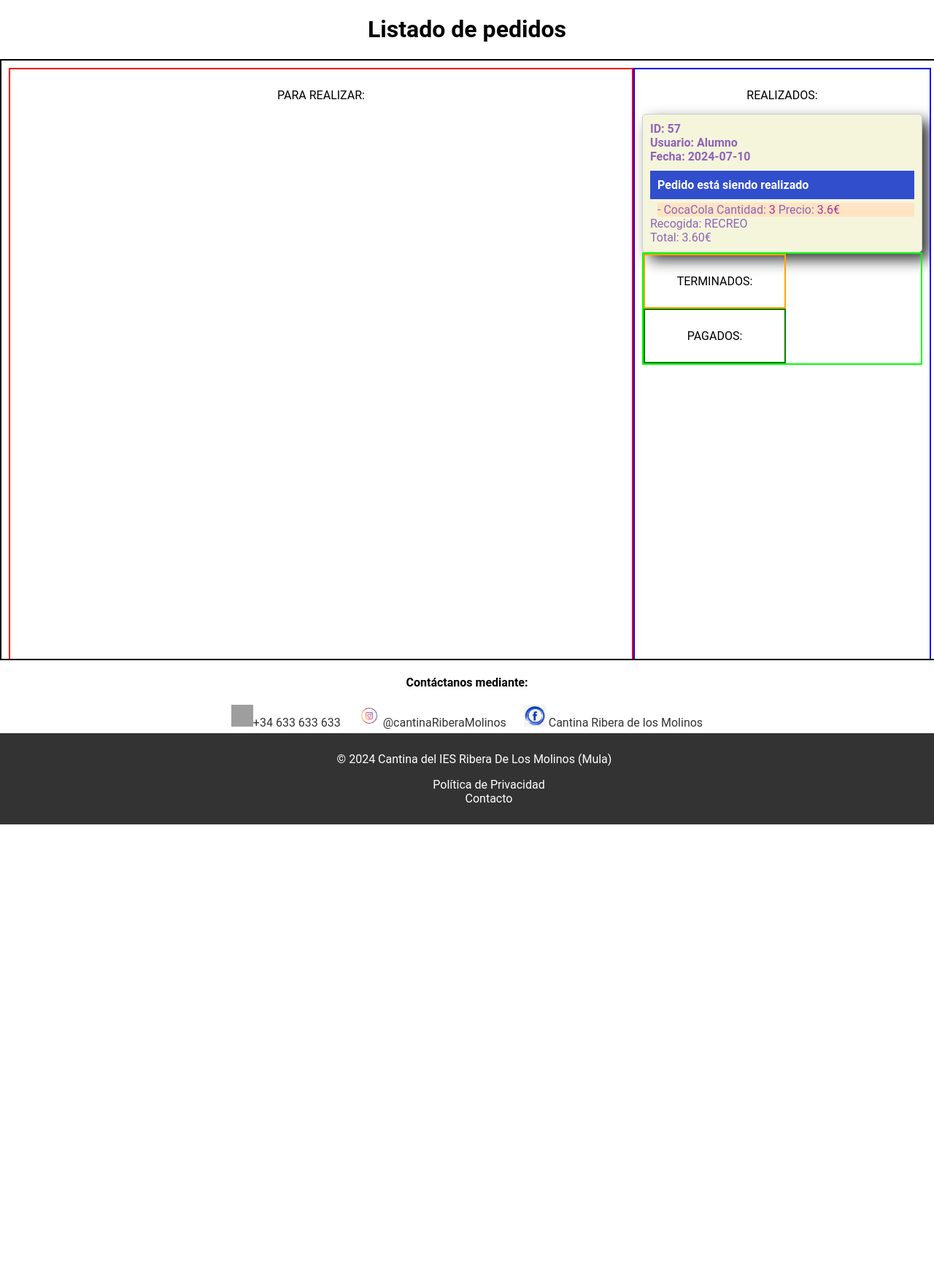
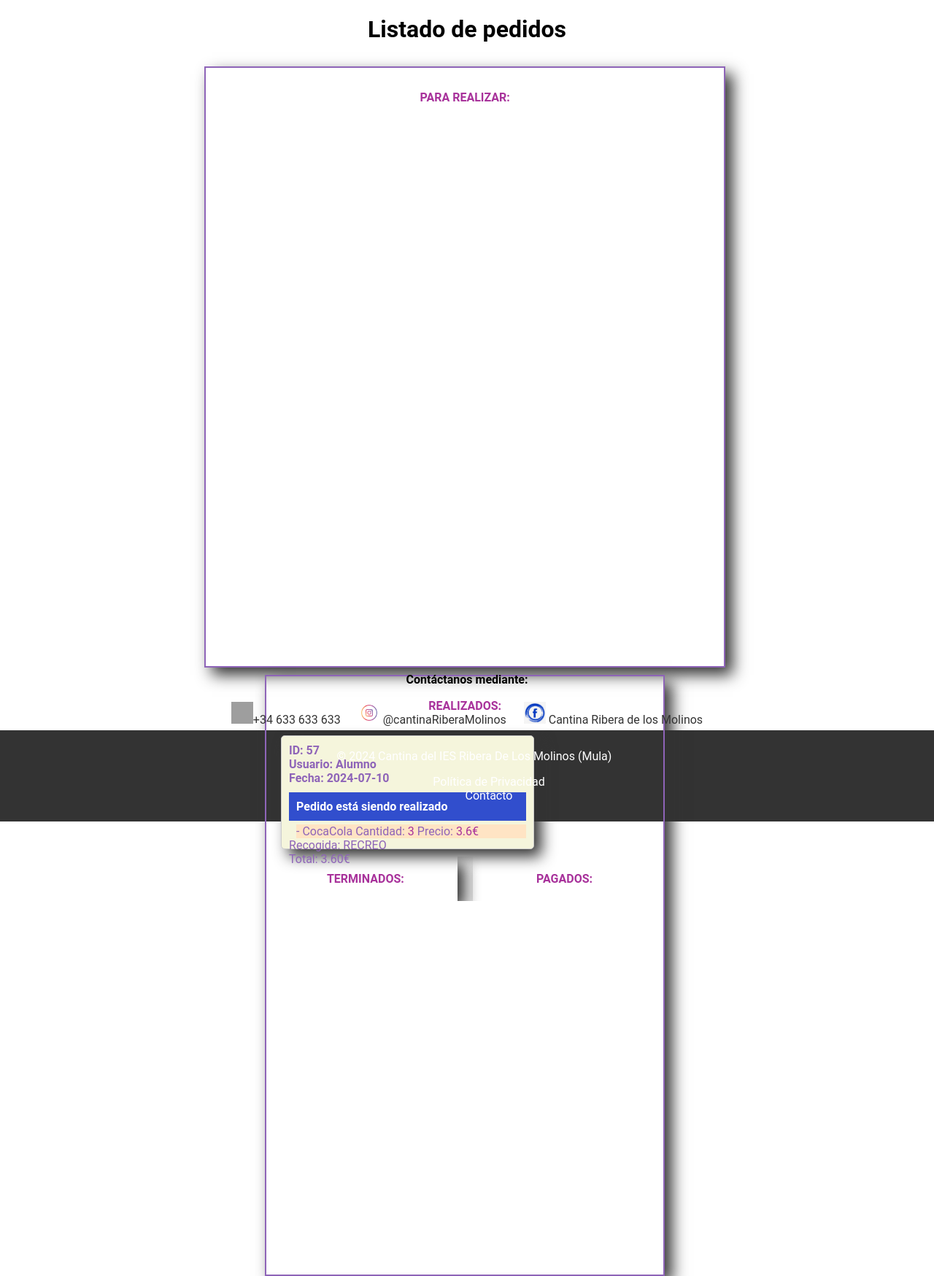
Before and after one commit to CristobalEspinosa/TFG-OCTUBRE, a PHP site: page /trabajador/pedidos.php in a window 1280 px wide. Shown: the part 70-1819 px from the top of the page at 73% size. Before the commit the page ends 1200 px from the top, so only its background shows below. Run offline with PHP 8.4, Linux system fonts and the light colour scheme; data comes from the database, SQL or seed files in the repository; grey boxes are pictures that could not be loaded.

Commit message:
Fin diseño pedidos.php

```diff
--- a/TFG-main/TFG/CSS/pedidos.css
+++ b/TFG-main/TFG/CSS/pedidos.css
@@ -1,5 +1,4 @@
 body {
-    width:100%;
     font-family: 'Roboto', sans-serif;
     margin: 0 auto;
 }
@@ -7,60 +6,55 @@ body {
     font-family: 'Roboto', sans-serif;
 }
 .contenedor-principal {
-    width: 100%;
+    width: 98%;
     gap: 10px;
     justify-content: center;
     padding: 10px;
-    overflow-y: auto;
-    border: solid 2px black;
     height: 100vh; /* Altura completa de la ventana */
+    display: flex;
+    flex-wrap: wrap; /* Permite que las tarjetas se ajusten en varias filas */
 }
 
 .izquierda {
     float: left;
-    border: solid 2px red;
+    border: solid 2px #8e64b8;
     padding: 10px;
     overflow-y: auto;
-    width: 65%; /* Ajusta el ancho relativo */
+    width: 55%; /* Ajusta el ancho relativo */
     height: 100%;
+    box-shadow: 10px 10px 20px #333;
 }
 
 .derecha {
     float: left;
-    border: solid 2px blue;
+    border: solid 2px #8e64b8;
     padding: 10px;
     overflow-y: auto;
-    width: 30%; /* Ajusta el ancho relativo */
+    width: 41.8%;
     height: 100%;
+    box-shadow: 10px 10px 20px #333;
+    display: flex;
+    flex-direction: column;
 }
 
 .abajo {
-    border: solid 2px orange;
     overflow-y: auto;
-    border: solid 2px lime;
+    display: flex;
+    flex-direction: row;
+    justify-content: space-between;
 }
 
-.abajo-izquierda {
-    float: left;
-    border: solid 2px orange;
-    padding: 10px;
-    overflow-y: auto;
-    width: 45%; /* Ajusta el ancho relativo */
+.abajo-izquierda, .abajo-derecha {
+    float: none; /* Elimina el float */
+    width: 48%; /* Ajusta el ancho relativo */
+    box-shadow: 10px 10px 20px #333;
 }
 
-.abajo-derecha {
-    float: left;
-    border: solid 2px green;
-    padding: 10px;
-    overflow-y: auto;
-    width: 45%; /* Ajusta el ancho relativo */
-}
-
-p{
+.dentroCards{
     font-family: 'Roboto', sans-serif;
     text-align: center;
+    color:#a8329b;
 }
-
 
 .card {
     border: 1px solid #ccc;
@@ -69,8 +63,16 @@ p{
     background-color: beige;
     color: #8e64b8;
     box-shadow: 10px 10px 20px #333;
+    width: 325px; /* Ancho estático */
+    height: calc(100vh / 6); /* Altura calculada */
+    margin: 10px; /* Espacio entre las tarjetas */
+    float: left;
+    display: flex;
+    flex-direction: column;
+    justify-content: space-between;
+}
 
-}
+
 .card:hover {
     box-shadow: 0 5px 15px rgba(0, 0, 0, 0.5);
     transform: scale(1.03);
--- a/TFG-main/TFG/db/bd.inc.php
+++ b/TFG-main/TFG/db/bd.inc.php
@@ -164,7 +164,7 @@ function marcarComoNoFinalizado($idPedido) {
 
 function marcarComoNoPagado($idPedido) {
     $conexion = conectar();
-    $sql = $conexion->prepare("UPDATE pedido SET pagado=0 WHERE idPedido=:idPedido");
+    $sql = $conexion->prepare("UPDATE pedido SET pagado=0 , realizado=1 WHERE idPedido=:idPedido");
     $sql->bindParam(':idPedido', $idPedido);
     $sql->execute();
 }
--- a/TFG-main/TFG/trabajador/pedidos.php
+++ b/TFG-main/TFG/trabajador/pedidos.php
@@ -25,7 +25,7 @@ if (isset($_GET['realizado'])) {
 // Obtener todos los IDs de pedido
     echo "<div class='contenedor-principal'>";
             echo  "<div class='izquierda'>";
-            echo "<p>PARA REALIZAR:</p>";
+            echo "<h4 class='dentroCards'>PARA REALIZAR:</h4>";
             $pedidos = obtenerIdsPedidoFinalizados();
             foreach ($pedidos as $idPedido) {
                 // Obtener los detalles del pedido
@@ -94,7 +94,8 @@ if (isset($_GET['realizado'])) {
             }
             echo "</div>";
             echo "<div class='derecha'>";
-            echo "<p>REALIZADOS:</p>";
+                echo "<div class='siendoRealizadoss'>";
+                echo "<h4 class='dentroCards'>REALIZADOS:</h4>";
                 $pedidos = obtenerIdsPedidosiendoRealizados();
                 foreach ($pedidos as $idPedido) {
                     // Obtener los detalles del pedido
@@ -158,13 +159,14 @@ if (isset($_GET['realizado'])) {
                     if ($detallesPedido['pagado'] == 1) {
                         echo "<div class='pagado'>Pedido Pagado</div>";
                     }
+
                  echo "</div>";
                 echo "</div>";
                 }
-
+                echo "</div>";
             echo "<div class='abajo'>";
                 echo "<div class='abajo-izquierda'>";
-                echo "<p>TERMINADOS:</p>";
+                echo "<h4 class='dentroCards'>TERMINADOS:</h4>";
                      $pedidos = obtenerIdsPedidoRealizado();
             foreach ($pedidos as $idPedido) {
                 // Obtener los detalles del pedido
@@ -233,7 +235,7 @@ if (isset($_GET['realizado'])) {
             }
                 echo "</div>";
                 echo "<div class='abajo-derecha'>";
-                echo "<p>PAGADOS:</p>";
+                echo "<h4 class='dentroCards'>PAGADOS:</h4>";
                     $pedidos = obtenerIdsPedidoPagado();
                 foreach ($pedidos as $idPedido) {
                     // Obtener los detalles del pedido
--- a/TFG-main/ideas.txt
+++ b/TFG-main/ideas.txt
@@ -14,7 +14,7 @@
 -Cambiar pedidos.php para que solo se muestren los pedidos los cuales esten finalizados      HECHOOOO
 -Añadir decoraciones en 3d      HECHOOOO
 -Añadir que en las paginas 3d no haga falta que se cargen las imagenes 3d para poder seguir
--Cambiar el diseño de pedidos.php, hacer 3 cuadrados/columnas en los que dividir los pedidos segun su estado
+-Cambiar el diseño de pedidos.php, hacer 3 cuadrados/columnas en los que dividir los pedidos segun su estado  HECHOOOO
 -Añadir 392845798739 tipos de categorias para hacer un formulario dinamico y conectado a la bbdd
 -Controlar precios con variables en vez de con campos en la bbdd
 -Enviar un email cuando el pedido este realizado   NECESITA UN SERVIDOR SMTP Y NO SE PUEDE HACER, PERO ESTÁ DEFINIDO
```
Lines whose indentation alone changed are shown as unchanged.
